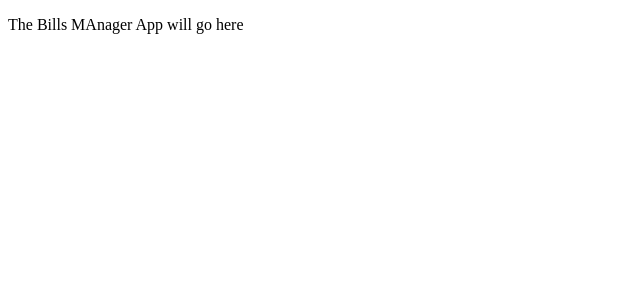
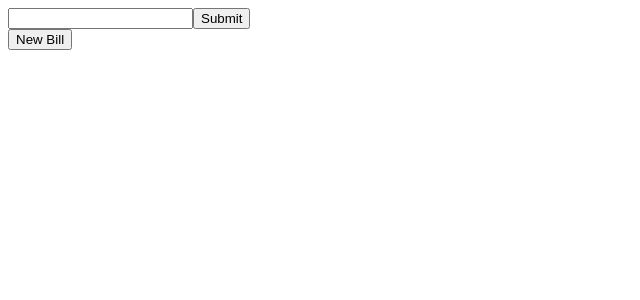
Before and after one commit to JohnPark86/BillsMan, a React app: page / in a window 1280 px wide. Shown: the top 300 px of the page, without its empty margins (0-640 px from the left). Built offline with nearby package versions, Linux system fonts and the light colour scheme.

Commit message:
render an input. render a button. Neither do anything though

```diff
--- a/src/js/App.js
+++ b/src/js/App.js
@@ -1,9 +1,13 @@
 import React, { useState , useEffect} from 'react';
-
+import Input from './components/Input';
+import NewBillButton from './components/NewBillButton'
 
 const App = () => {
     return (
-        <p>The Bills MAnager App will go here</p>
+        <>
+            <Input />
+            <NewBillButton />
+        </>
     );
 }
 
--- /dev/null
+++ b/src/js/components/Input.jsx
@@ -0,0 +1,28 @@
+import React, { useState , useEffect} from 'react';
+
+
+const Input = (props) => {
+
+    const [value, setValue] = useState('');
+
+    const handleSubmit = (event) => {
+        event.preventDefault();
+
+    }
+
+    const handleChange = () => {
+        // no op
+    }
+
+    return (
+        <form onSubmit={handleSubmit}>
+        <label>
+    {props.label}
+          <input type="text" />
+        </label>
+        <input type="submit" value="Submit" />
+      </form>
+    );
+}
+
+export default Input;
--- /dev/null
+++ b/src/js/components/NewBillButton.jsx
@@ -0,0 +1,12 @@
+import React, { useState , useEffect} from 'react';
+
+
+const NewBillButton = () => {
+
+
+    return(
+        <button>New Bill</button>
+    );
+}
+
+export default NewBillButton
--- a/webpack.config.js
+++ b/webpack.config.js
@@ -25,8 +25,11 @@ module.exports = {
     },
     module: {
         rules: [
-          { test: /\.js$/,
+          { test: /\.js|.jsx$/,
             exclude: /node_modules/,
+            resolve: {
+                extensions: [".js", ".jsx"]
+              },
             loader: "babel-loader" },
           {
             test: /\.css$/i,
```
Also changed, not shown: 2 other files (tests, documents, lock files or other folders).
